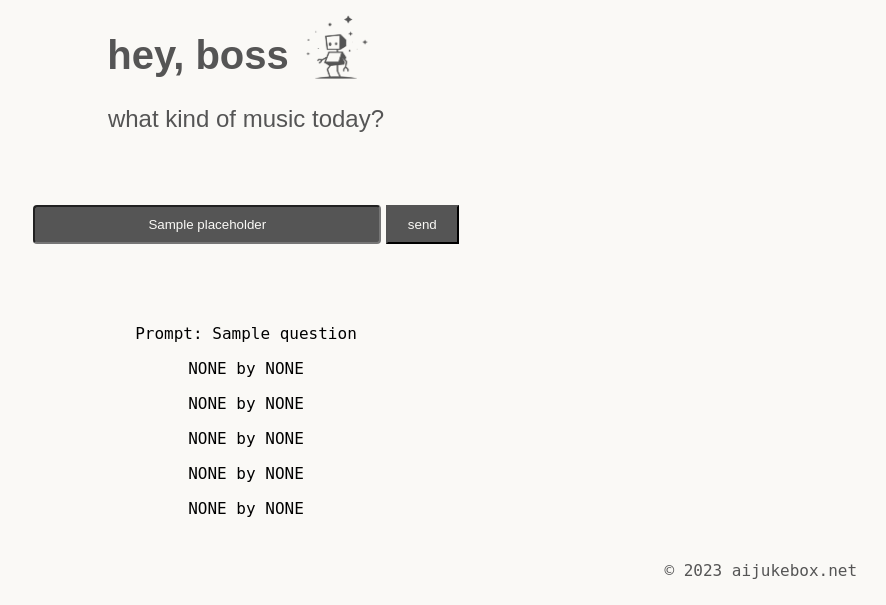
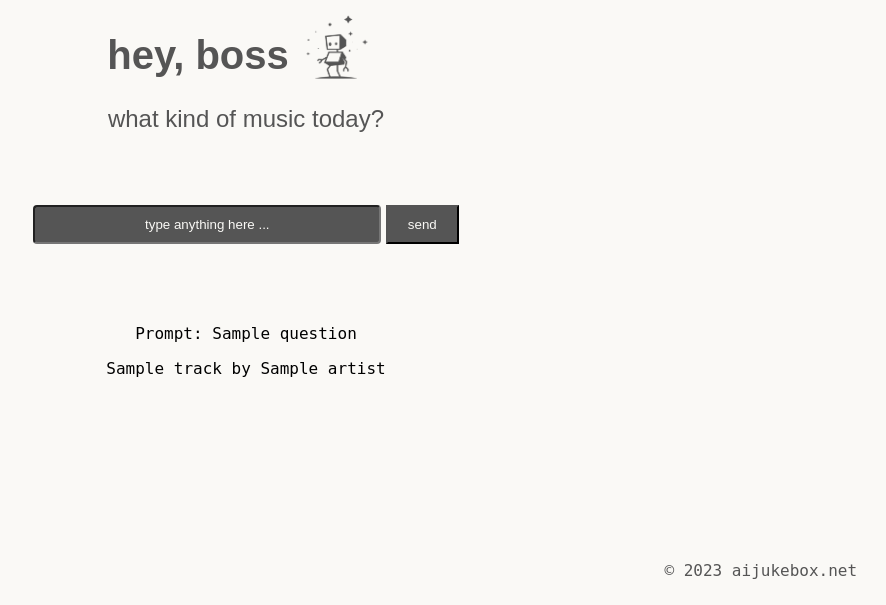
Before and after one commit to gavinmorrisseau/aijukebox.net, a Flask app: template FlaskApp/templates/index.html in a window 1280 px wide. Shown: the part 195-800 px from the top of the page, without its empty margins (394-1280 px from the left). Run offline with Flask 3, Linux system fonts and the light colour scheme; the template is opened without the code that fills it: most values are stand-ins (such as "Sample title", 1, 10 or a date in 2020).

Commit message:
Minor Style Changes

```diff
--- a/FlaskApp/templates/index.html
+++ b/FlaskApp/templates/index.html
@@ -22,17 +22,13 @@
         <div class="chatbox">
             <div class="chatbox__input">
                 <form action="/" method="POST" autocomplete="off">
-                    <input type="text" name="question" id="question" placeholder='{{placeholder}}''>
+                    <input type="text" name="question" id="question" placeholder = "type anything here ...">
                     <button class="button">send</button>
                 </form>
                 <div id="chatbox__response">
                     {% if message_parsed not in ["",undefined] %}
                     <p> Prompt: {{ question }}</p>
-                    <p> {{ message_parsed.get('1').get('track') or "NONE" }} by {{ message_parsed.get('1').get('artist') or "NONE" }} </p>
-                    <p> {{ message_parsed.get('2').get('track') or "NONE" }} by {{ message_parsed.get('2').get('artist') or "NONE" }} </p>
-                    <p> {{ message_parsed.get('3').get('track') or "NONE" }} by {{ message_parsed.get('3').get('artist') or "NONE" }} </p>
-                    <p> {{ message_parsed.get('4').get('track') or "NONE" }} by {{ message_parsed.get('4').get('artist') or "NONE" }} </p>
-                    <p> {{ message_parsed.get('5').get('track') or "NONE" }} by {{ message_parsed.get('5').get('artist') or "NONE" }} </p>
+                    <p> {{ message_parsed.get('3').get('track') }} by {{ message_parsed.get('3').get('artist') }} </p>
                     {% endif %}
                 </div>
             </div>
```
